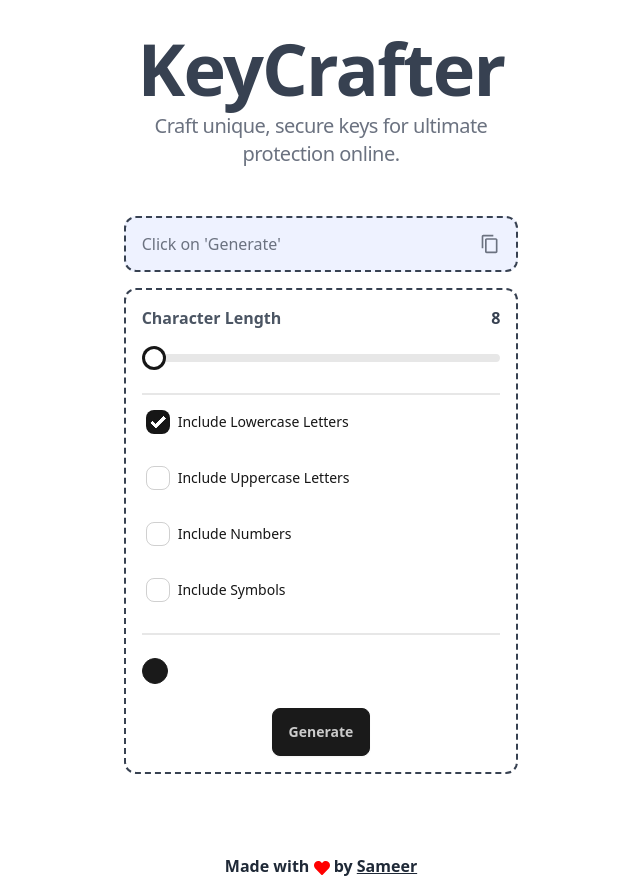
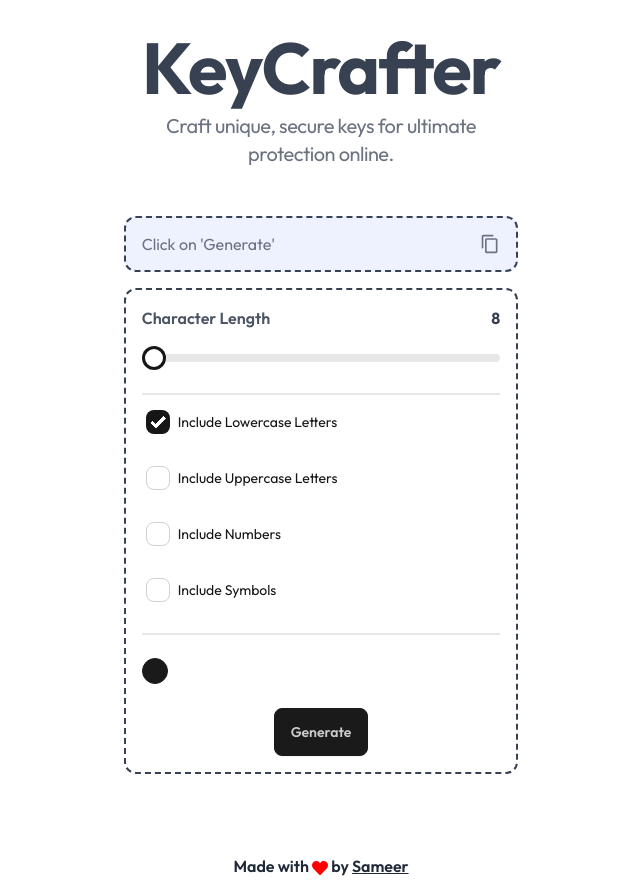
Before and after one commit to sameer60/key-crafter, a React (Vite) app: page / in a window 1280 px wide. Shown: the whole page, without its empty margins (319-959 px from the left). Built offline with nearby package versions, Linux system fonts and the light colour scheme.

Commit message:
changed font nad updated readme file.

```diff
--- a/src/index.css
+++ b/src/index.css
@@ -1,16 +1,16 @@
-@import url("https://fonts.googleapis.com/css2?family=Poppins:ital,wght@0,100;0,200;0,300;0,400;0,500;0,600;0,700;0,800;0,900;1,100;1,200;1,300;1,400;1,500;1,600;1,700;1,800;1,900&display=swap");
+@import url("https://fonts.googleapis.com/css2?family=Outfit:wght@100..900&display=swap");
 
 @tailwind base;
 @tailwind components;
 @tailwind utilities;
 
-*{
-    box-sizing: border-box;
-    font-family: 'Poppins' sans-serif;
-    user-select: none;
+* {
+  box-sizing: border-box;
+  font-family: "Outfit";
+  user-select: none;
 }
 
-body{
-    margin: 0;
-    padding: 0;
+body {
+  margin: 0;
+  padding: 0;
 }
```
Also changed, not shown: 1 other file (tests, documents, lock files or other folders).
